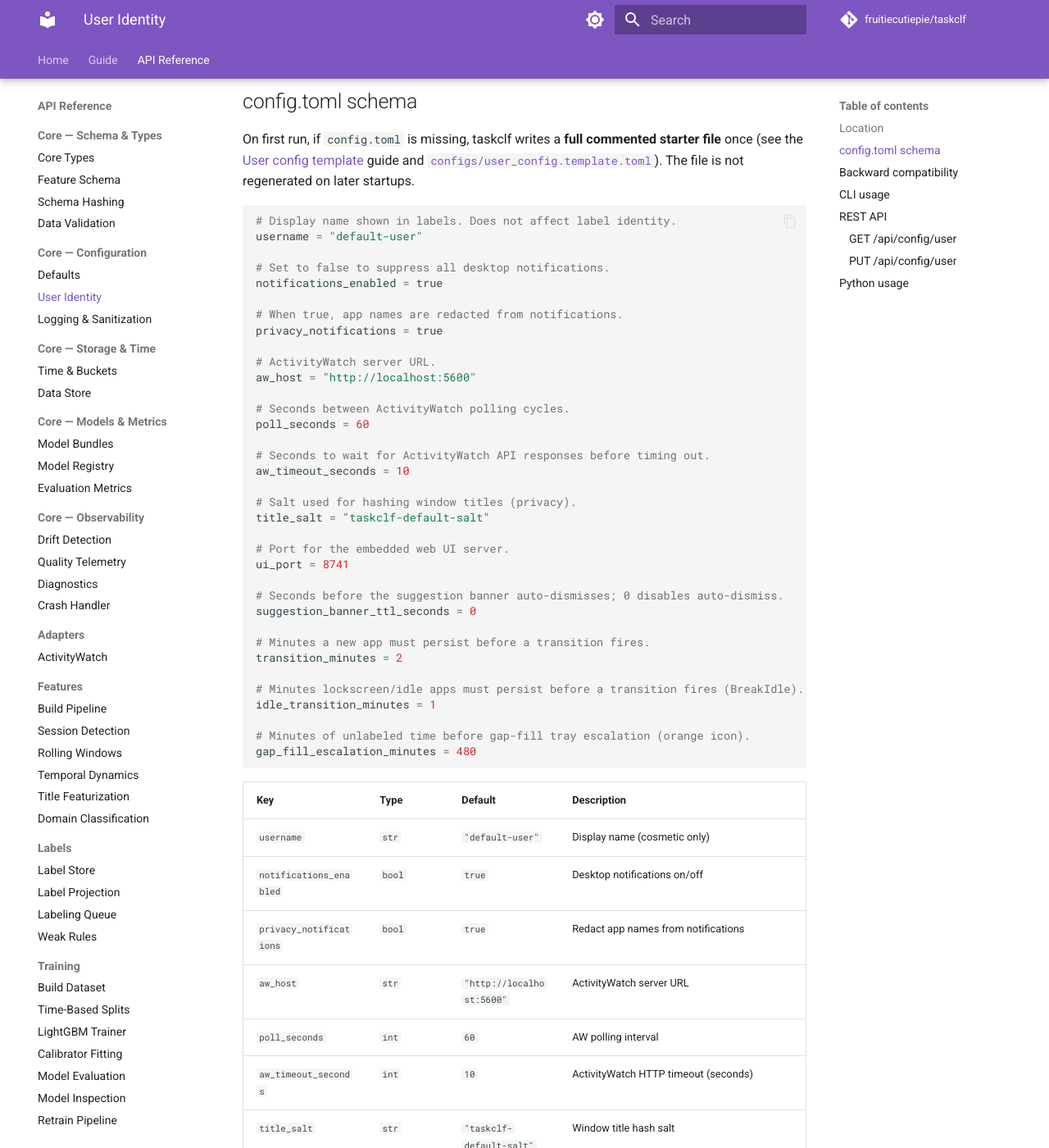
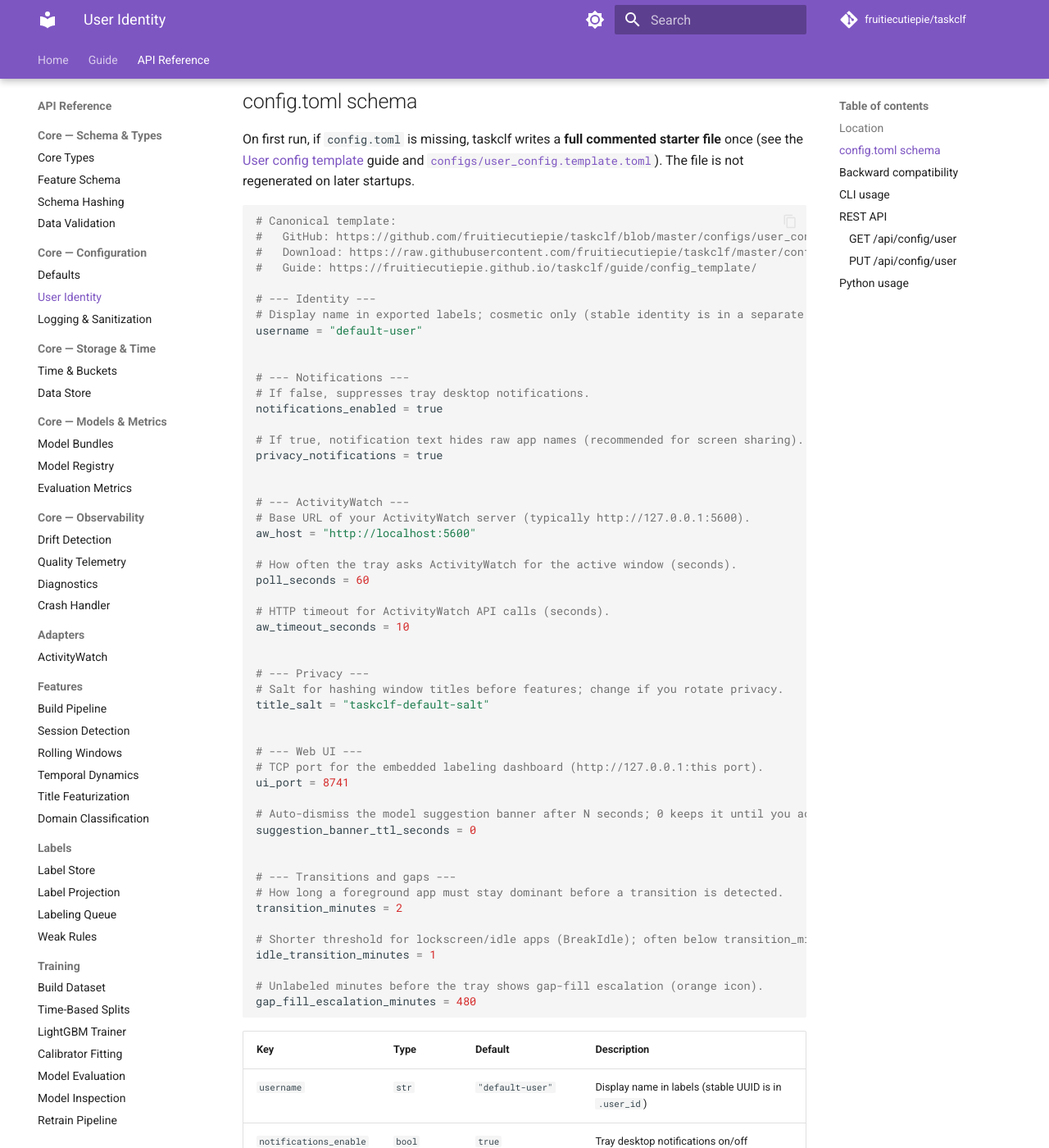
Before and after one commit to fruitiecutiepie/taskclf, an MkDocs documentation site: the page built from docs/api/core/config.md, in a window 1280 px wide and 1400 px high, scrolled down 646 px. Shown: the whole window at 82% size. Built offline with MkDocs 1.6.1 and Material for MkDocs 9.7.7, drawn with Linux system fonts in a browser that asks for light colours; comment, search, counter and statistics services are not loaded; some of the changed text lies outside the part shown.

Commit message:
feat: improve user config template

````diff
--- a/docs/api/core/config.md
+++ b/docs/api/core/config.md
@@ -28,57 +28,73 @@
 On first run, if `config.toml` is missing, taskclf writes a **full commented starter file** once (see the [User config template](../../guide/config_template.md) guide and [`configs/user_config.template.toml`](https://github.com/fruitiecutiepie/taskclf/blob/master/configs/user_config.template.toml)). The file is not regenerated on later startups.
 
 ```toml
-# Display name shown in labels. Does not affect label identity.
+# Canonical template:
+#   GitHub: https://github.com/fruitiecutiepie/taskclf/blob/master/configs/user_config.template.toml
+#   Download: https://raw.githubusercontent.com/fruitiecutiepie/taskclf/master/configs/user_config.template.toml
+#   Guide: https://fruitiecutiepie.github.io/taskclf/guide/config_template/
+
+# --- Identity ---
+# Display name in exported labels; cosmetic only (stable identity is in a separate file).
 username = "default-user"
 
-# Set to false to suppress all desktop notifications.
+
+# --- Notifications ---
+# If false, suppresses tray desktop notifications.
 notifications_enabled = true
 
-# When true, app names are redacted from notifications.
+# If true, notification text hides raw app names (recommended for screen sharing).
 privacy_notifications = true
 
-# ActivityWatch server URL.
+
+# --- ActivityWatch ---
+# Base URL of your ActivityWatch server (typically http://127.0.0.1:5600).
 aw_host = "http://localhost:5600"
 
-# Seconds between ActivityWatch polling cycles.
+# How often the tray asks ActivityWatch for the active window (seconds).
 poll_seconds = 60
 
-# Seconds to wait for ActivityWatch API responses before timing out.
+# HTTP timeout for ActivityWatch API calls (seconds).
 aw_timeout_seconds = 10
 
-# Salt used for hashing window titles (privacy).
+
+# --- Privacy ---
+# Salt for hashing window titles before features; change if you rotate privacy.
 title_salt = "taskclf-default-salt"
 
-# Port for the embedded web UI server.
+
+# --- Web UI ---
+# TCP port for the embedded labeling dashboard (http://127.0.0.1:this port).
 ui_port = 8741
 
-# Seconds before the suggestion banner auto-dismisses; 0 disables auto-dismiss.
+# Auto-dismiss the model suggestion banner after N seconds; 0 keeps it until you act.
 suggestion_banner_ttl_seconds = 0
 
-# Minutes a new app must persist before a transition fires.
+
+# --- Transitions and gaps ---
+# How long a foreground app must stay dominant before a transition is detected.
 transition_minutes = 2
 
-# Minutes lockscreen/idle apps must persist before a transition fires (BreakIdle).
+# Shorter threshold for lockscreen/idle apps (BreakIdle); often below transition_minutes.
 idle_transition_minutes = 1
 
-# Minutes of unlabeled time before gap-fill tray escalation (orange icon).
+# Unlabeled minutes before the tray shows gap-fill escalation (orange icon).
 gap_fill_escalation_minutes = 480
 ```
 
 | Key | Type | Default | Description |
 |---|---|---|---|
-| `username` | `str` | `"default-user"` | Display name (cosmetic only) |
-| `notifications_enabled` | `bool` | `true` | Desktop notifications on/off |
-| `privacy_notifications` | `bool` | `true` | Redact app names from notifications |
-| `aw_host` | `str` | `"http://localhost:5600"` | ActivityWatch server URL |
-| `poll_seconds` | `int` | `60` | AW polling interval |
+| `username` | `str` | `"default-user"` | Display name in labels (stable UUID is in `.user_id`) |
+| `notifications_enabled` | `bool` | `true` | Tray desktop notifications on/off |
+| `privacy_notifications` | `bool` | `true` | Hide raw app names in notification text |
+| `aw_host` | `str` | `"http://localhost:5600"` | ActivityWatch server base URL |
+| `poll_seconds` | `int` | `60` | Polling interval for the active window (seconds) |
 | `aw_timeout_seconds` | `int` | `10` | ActivityWatch HTTP timeout (seconds) |
-| `title_salt` | `str` | `"taskclf-default-salt"` | Window title hash salt |
-| `ui_port` | `int` | `8741` | Web UI server port |
-| `suggestion_banner_ttl_seconds` | `int` | `0` | Suggestion banner auto-dismiss after N seconds; `0` keeps the banner until skip/accept/clear |
-| `transition_minutes` | `int` | `2` | App persistence threshold for transitions |
-| `idle_transition_minutes` | `int` | `1` | Lockscreen/idle transition threshold (minutes) |
-| `gap_fill_escalation_minutes` | `int` | `480` | Unlabeled time before gap-fill tray escalation (minutes) |
+| `title_salt` | `str` | `"taskclf-default-salt"` | Salt for hashing window titles in features |
+| `ui_port` | `int` | `8741` | Embedded labeling dashboard TCP port |
+| `suggestion_banner_ttl_seconds` | `int` | `0` | Auto-dismiss suggestion banner after N seconds; `0` until user acts |
+| `transition_minutes` | `int` | `2` | Dominance time before a transition is detected (minutes) |
+| `idle_transition_minutes` | `int` | `1` | Threshold for lockscreen/idle / BreakIdle (minutes) |
+| `gap_fill_escalation_minutes` | `int` | `480` | Unlabeled time before gap-fill escalation (minutes) |
 
 The `user_id` UUID is stored separately in `.user_id` and never appears in `config.toml`.
 
````
Also changed, not shown: configs/README.md (+1 -1 lines), docs/guide/config_template.md (+10 -4 lines), 3 other files.
